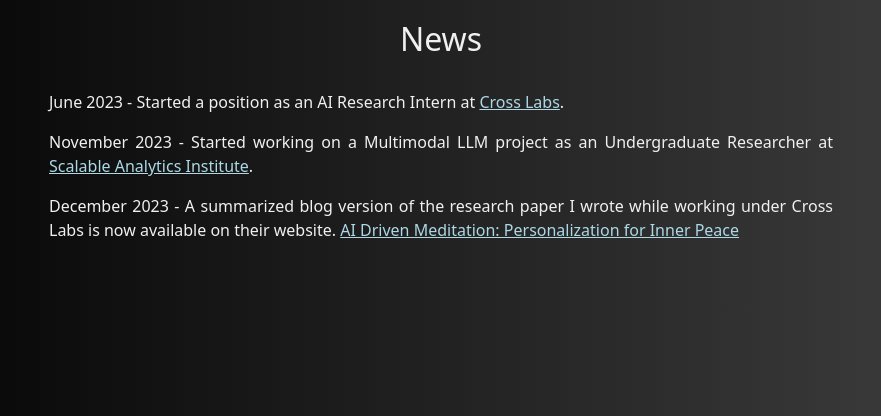
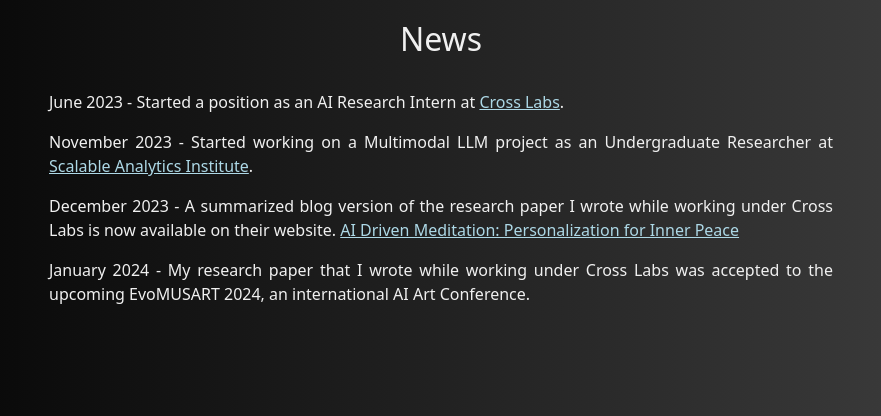
Before and after one commit to petern48/petern48-io, a Flask app: page / in a window 1280 px wide. Shown: the part 384-800 px from the top of the page, without its empty margins (199-1080 px from the left). Run offline with Flask 3, Linux system fonts and the light colour scheme.

Commit message:
Add acceptance to EvoMUSART conference

```diff
--- a/templates/index.html
+++ b/templates/index.html
@@ -29,6 +29,9 @@
         <p>
           December 2023 - A summarized blog version of the research paper I wrote while working under Cross Labs is now available on their website. <a href="https://www.crosslabs.org/blog/ai-driven-meditation-personalization-for-inner-peace">AI Driven Meditation: Personalization for Inner Peace</a>
         </p>
+        <p>
+          January 2024 - My research paper that I wrote while working under Cross Labs was accepted to the upcoming EvoMUSART 2024, an international AI Art Conference.
+        </p>
       </div>
     </main>
 </div>
```
